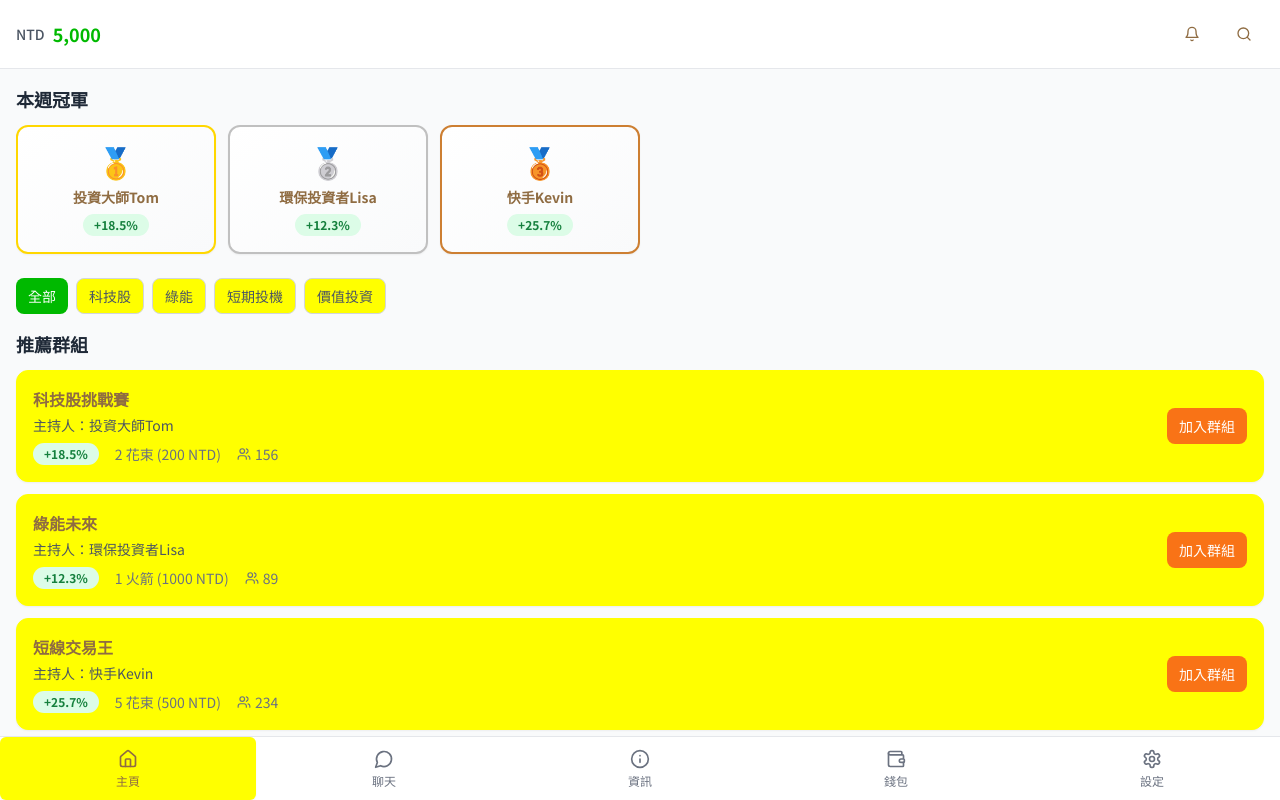
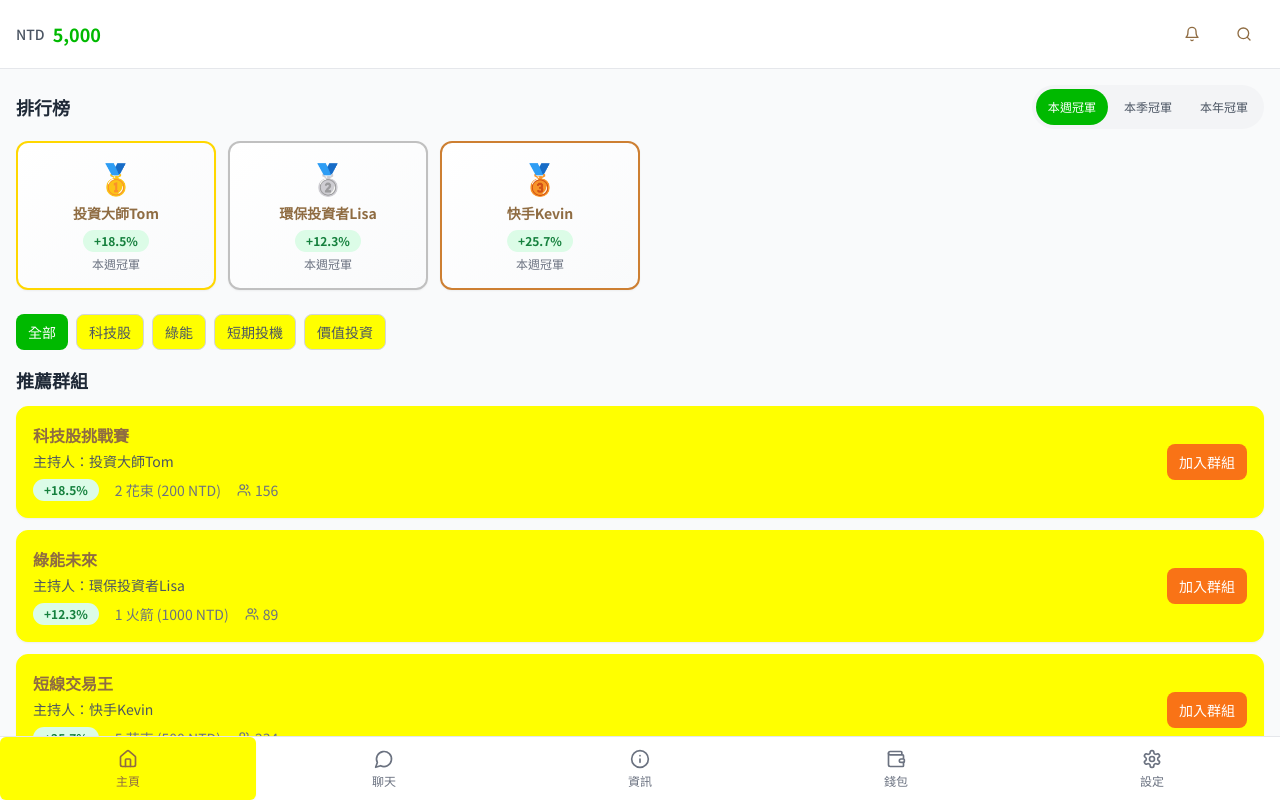
Before and after one commit to WyattLin001/investverse-chat-arena, a React (Vite) app: page / in a window 1280 px wide. Built offline with nearby package versions, Linux system fonts and the light colour scheme.

Commit message:
Add seasonal and annual champion displays
Add seasonal and annual champion displays to the home page, in addition to the weekly champion.

```diff
--- a/src/components/RankingCarousel.tsx
+++ b/src/components/RankingCarousel.tsx
@@ -1,19 +1,57 @@
 
+import { useState } from "react";
 import { Card, CardContent } from "@/components/ui/card";
 import { Badge } from "@/components/ui/badge";
+import { Button } from "@/components/ui/button";
 
 const RankingCarousel = () => {
-  const topRanked = [
-    { name: "投資大師Tom", return: 18.5, badge: "🥇", color: "investment-gold" },
-    { name: "環保投資者Lisa", return: 12.3, badge: "🥈", color: "investment-silver" },
-    { name: "快手Kevin", return: 25.7, badge: "🥉", color: "investment-bronze" },
-  ];
+  const [activeTab, setActiveTab] = useState("週");
+
+  const rankings = {
+    週: [
+      { name: "投資大師Tom", return: 18.5, badge: "🥇", color: "investment-gold" },
+      { name: "環保投資者Lisa", return: 12.3, badge: "🥈", color: "investment-silver" },
+      { name: "快手Kevin", return: 25.7, badge: "🥉", color: "investment-bronze" },
+    ],
+    季: [
+      { name: "價值投資王Sarah", return: 45.2, badge: "🥇", color: "investment-gold" },
+      { name: "科技股專家Mike", return: 38.9, badge: "🥈", color: "investment-silver" },
+      { name: "穩健操盤手Amy", return: 32.1, badge: "🥉", color: "investment-bronze" },
+    ],
+    年: [
+      { name: "股神級玩家David", return: 125.8, badge: "🥇", color: "investment-gold" },
+      { name: "長期投資達人Jenny", return: 98.7, badge: "🥈", color: "investment-silver" },
+      { name: "全能交易員Chris", return: 87.4, badge: "🥉", color: "investment-bronze" },
+    ]
+  };
+
+  const tabs = ["週", "季", "年"];
 
   return (
     <div className="w-full">
-      <h2 className="text-lg font-bold mb-3 text-gray-800">本週冠軍</h2>
+      <div className="flex items-center justify-between mb-3">
+        <h2 className="text-lg font-bold text-gray-800">排行榜</h2>
+        <div className="flex gap-1 bg-gray-100 rounded-full p-1">
+          {tabs.map((tab) => (
+            <Button
+              key={tab}
+              variant="ghost"
+              size="sm"
+              className={`px-3 py-1 text-xs rounded-full ${
+                activeTab === tab
+                  ? "bg-line-green text-white"
+                  : "text-gray-600 hover:bg-gray-200"
+              }`}
+              onClick={() => setActiveTab(tab)}
+            >
+              本{tab}冠軍
+            </Button>
+          ))}
+        </div>
+      </div>
+
       <div className="flex gap-3 overflow-x-auto scrollbar-hide pb-2">
-        {topRanked.map((user, index) => (
+        {rankings[activeTab as keyof typeof rankings].map((user, index) => (
           <Card
             key={index}
             className="min-w-[200px] bg-gradient-to-br from-white to-gray-50 border-2 hover:shadow-lg transition-all duration-300"
@@ -30,6 +68,9 @@ const RankingCarousel = () => {
               >
                 +{user.return}%
               </Badge>
+              <div className="text-xs text-gray-500 mt-1">
+                本{activeTab}冠軍
+              </div>
             </CardContent>
           </Card>
         ))}
```
